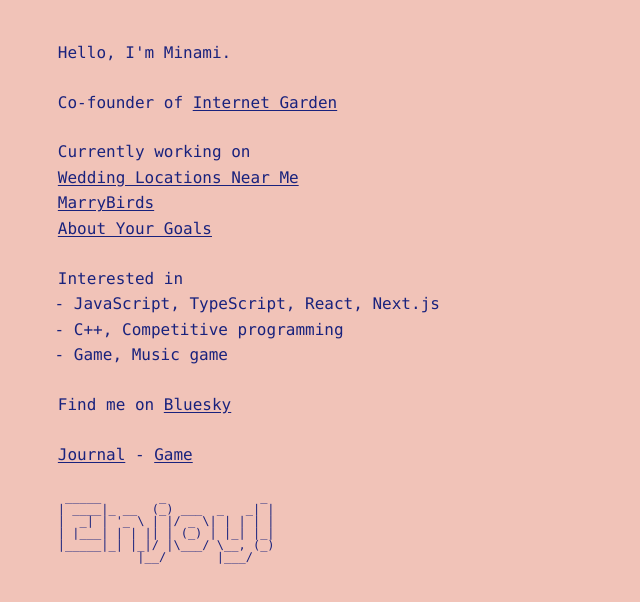
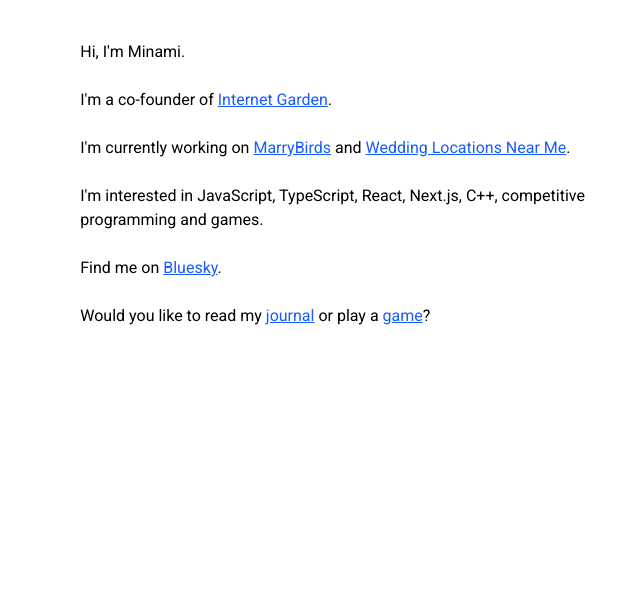
Before and after one commit to minamicode/minamicode.com, a Next.js app: page / in a window 1280 px wide. Shown: the top 602 px of the page, without its empty margins (261-901 px from the left). Built offline with nearby package versions, Linux system fonts and the light colour scheme.

Commit message:
update website

```diff
--- a/src/app/_components/MemoryGame.tsx
+++ b/src/app/_components/MemoryGame.tsx
@@ -92,8 +92,8 @@
             className={`aspect-square text-2xl sm:text-3xl transition-opacity duration-200 flex items-center justify-center
               ${
                 flipped.includes(card.id) || solved.includes(card.id)
-                  ? "bg-[#f1c3b8] text-[#19227d]"
-                  : "bg-[#19227d] border border-[#f1c3b8]"
+                  ? "bg-white text-black"
+                  : "bg-blue-600 border border-white"
               }
               ${solved.includes(card.id) ? "opacity-50" : "opacity-100"}
               disabled:cursor-not-allowed`}
--- a/src/app/_components/Message.tsx
+++ /dev/null
@@ -1,63 +0,0 @@
-"use client";
-
-import { useEffect, useState } from "react";
-
-const asciiArts = [
-  // Breathe
-  ` ____                 _   _          _
-| __ ) _ __ ___  __ _| |_| |__   ___| |
-|  _ \\| '__/ _ \\/ _\` | __| '_ \\ / _ \\ |
-| |_) | | |  __/ (_| | |_| | | |  __/_|
-|____/|_|  \\___|\\__,_|\\__|_| |_|\\___(_)`,
-
-  // Drink water
-  ` ____       _       _
-|  _ \\ _ __(_)_ __ | | __
-| | | | '__| | '_ \\| |/ /
-| |_| | |  | | | | |   <
-|____/|_|  |_|_| |_|_|\\_\\   _
-__      ____ _| |_ ___ _ __| |
-\\ \\ /\\ / / _\` | __/ _ \\ '__| |
- \\ V  V / (_| | ||  __/ |  |_|
-  \\_/\\_/ \\__,_|\\__\\___|_|  (_)`,
-
-  // Sleep
-  ` ____  _                 _
-/ ___|| | ___  ___ _ __ | |
-\\___ \\| |/ _ \\/ _ \\ '_ \\| |
- ___) | |  __/  __/ |_) |_|
-|____/|_|\\___|\\___|  /__(_)
-                  |_|      `,
-
-  // Enjoy
-  ` _____        _             _
-| ____|_ __  (_) ___  _   _| |
-|  _| | '_ \\ | |/ _ \\| | | | |
-| |___| | | || | (_) | |_| |_|
-|_____|_| |_|/ |\\___/ \\__, (_)
-           |__/       |___/   `,
-
-  // Explore
-  ` _____            _                _
-| ____|_  ___ __ | | ___  _ __ ___| |
-|  _| \\ \\/ / '_ \\| |/ _ \\| '__/ _ \\ |
-| |___ >  <| |_) | | (_) | | |  __/_|
-|_____/_/\\_\\ .__/|_|\\___/|_|  \\___(_)
-           |_|                       `,
-];
-
-const Message = () => {
-  const [selectedArt, setSelectedArt] = useState("");
-
-  useEffect(() => {
-    // Select a random ASCII art when the component mounts
-    const randomIndex = Math.floor(Math.random() * asciiArts.length);
-    setSelectedArt(asciiArts[randomIndex]);
-  }, []); // Empty dependency array means this runs once on mount
-
-  return (
-    <pre className="text-xs leading-none mt-6 font-mono">{selectedArt}</pre>
-  );
-};
-
-export default Message;
--- a/src/app/game/page.tsx
+++ b/src/app/game/page.tsx
@@ -16,6 +16,7 @@
       >
         <ArrowLeft size={20} /> Back
       </button>
+      <h1 className="text-xl font-bold mb-8 mt-6">Memory Game</h1>
       <MemoryGame />
     </main>
   );
--- a/src/app/globals.css
+++ b/src/app/globals.css
@@ -1,45 +1,11 @@
-@import 'tailwindcss';
+@import url("https://fonts.googleapis.com/css2?family=Roboto&display=swap");
+@import "tailwindcss";
 
 @theme {
-  --color-background: var(--background);
-  --color-foreground: var(--foreground);
-}
-
-/*
-  The default border color has changed to `currentcolor` in Tailwind CSS v4,
-  so we've added these compatibility styles to make sure everything still
-  looks the same as it did with Tailwind CSS v3.
-
-  If we ever want to remove these styles, we need to add an explicit border
-  color utility to any element that depends on these defaults.
-*/
-@layer base {
-  *,
-  ::after,
-  ::before,
-  ::backdrop,
-  ::file-selector-button {
-    border-color: var(--color-gray-200, currentcolor);
-  }
-}
-
-:root {
-  --color-bg: #f1c3b8;
-  --color-txt: #19227d;
-}
-
-body {
-  background-color: var(--color-bg);
-  color: var(--color-txt);
-  line-height: 1.6;
+  --font-display: "Roboto", "sans-serif";
 }
 
 a {
-  color: var(--color-txt);
+  color: var(--color-blue-600);
+  text-decoration: underline;
 }
-
-@media (hover: hover) {
-  a:hover {
-    text-decoration: none;
-  }
-}
--- a/src/app/layout.tsx
+++ b/src/app/layout.tsx
@@ -1,12 +1,5 @@
 import type { Metadata } from "next";
-import { IBM_Plex_Mono } from "next/font/google";
 import "./globals.css";
-
-const ibmPlexMono = IBM_Plex_Mono({
-  weight: ["400", "700"],
-  subsets: ["latin"],
-  variable: "--font-ibm-plex-mono",
-});
 
 export const metadata: Metadata = {
   title: "minamicode.com",
@@ -15,17 +8,15 @@
 
 export default function RootLayout({
   children,
-}: Readonly<{
+}: {
   children: React.ReactNode;
-}>) {
+}) {
   return (
-    <html lang="en">
+    <html lang="en" className="font-display text-base">
       <head>
         <link rel="icon" href="https://fav.farm/🌱" />
       </head>
-      <body className={`${ibmPlexMono.variable} font-mono antialiased`}>
-        {children}
-      </body>
+      <body>{children}</body>
     </html>
   );
 }
--- a/src/app/page.tsx
+++ b/src/app/page.tsx
@@ -1,80 +1,45 @@
-import Message from "./_components/Message";
-
 export default function Home() {
   return (
     <main className="max-w-[70ch] mx-auto p-4">
+      <p className="mt-6">Hi, I&apos;m Minami.</p>
+
       <p className="mt-6">
-        Hello, I&apos;m Minami.
-        <br />
+        I&apos;m a co-founder of{" "}
+        <a href="https://internetgarden.co/" target="_blank">
+          Internet Garden
+        </a>
+        .
       </p>
 
       <p className="mt-6">
-        Co-founder of {""}
-        <a
-          href="https://internetgarden.co/"
-          className="underline underline-offset-2"
-          target="_blank"
-        >
-          Internet Garden
+        I&apos;m currently working on{" "}
+        <a href="https://marrybirds.com/" target="_blank">
+          MarryBirds
+        </a>{" "}
+        and{" "}
+        <a href="https://www.weddinglocationsnearme.com/" target="_blank">
+          Wedding Locations Near Me
         </a>
+        .
       </p>
 
       <p className="mt-6">
-        Currently working on
-        <br />
-        <a
-          href="https://www.weddinglocationsnearme.com/"
-          className="underline underline-offset-2"
-          target="_blank"
-        >
-          Wedding Locations Near Me
-        </a>
-        <br />
-        <a
-          href="https://marrybirds.com/"
-          className="underline underline-offset-2"
-          target="_blank"
-        >
-          MarryBirds
-        </a>
-        <br />
-        <a
-          href="https://aboutyourgoals.com/"
-          className="underline underline-offset-2"
-          target="_blank"
-        >
-          About Your Goals
-        </a>
+        I&apos;m interested in JavaScript, TypeScript, React, Next.js, C++,
+        competitive programming and games.
       </p>
-
-      <p className="mt-6">Interested in</p>
-      <ul className="list-['-_'] pl-4">
-        <li>JavaScript, TypeScript, React, Next.js</li>
-        <li>C++, Competitive programming</li>
-        <li>Game, Music game</li>
-      </ul>
 
       <p className="mt-6">
         Find me on{" "}
-        <a
-          href="https://bsky.app/profile/minamicode.com"
-          className="underline underline-offset-2"
-        >
+        <a href="https://bsky.app/profile/minamicode.com" target="_blank">
           Bluesky
         </a>
+        .
       </p>
 
       <p className="mt-6">
-        <a href="/journal" className="underline underline-offset-2">
-          Journal
-        </a>{" "}
-        -{" "}
-        <a href="/game" className="underline underline-offset-2">
-          Game
-        </a>
+        Would you like to read my <a href="/journal">journal</a> or play a{" "}
+        <a href="/game">game</a>?
       </p>
-
-      <Message />
     </main>
   );
 }
```
